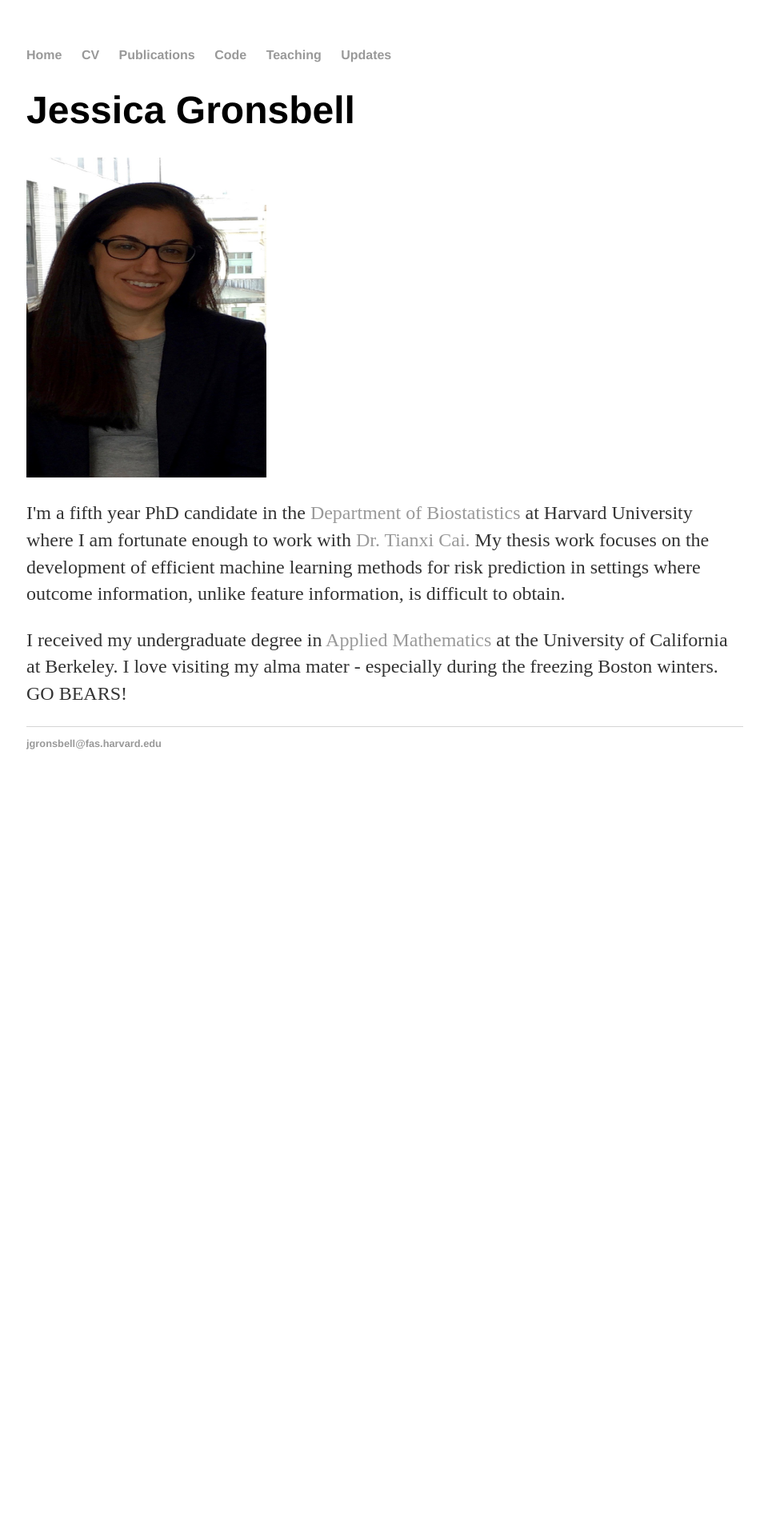
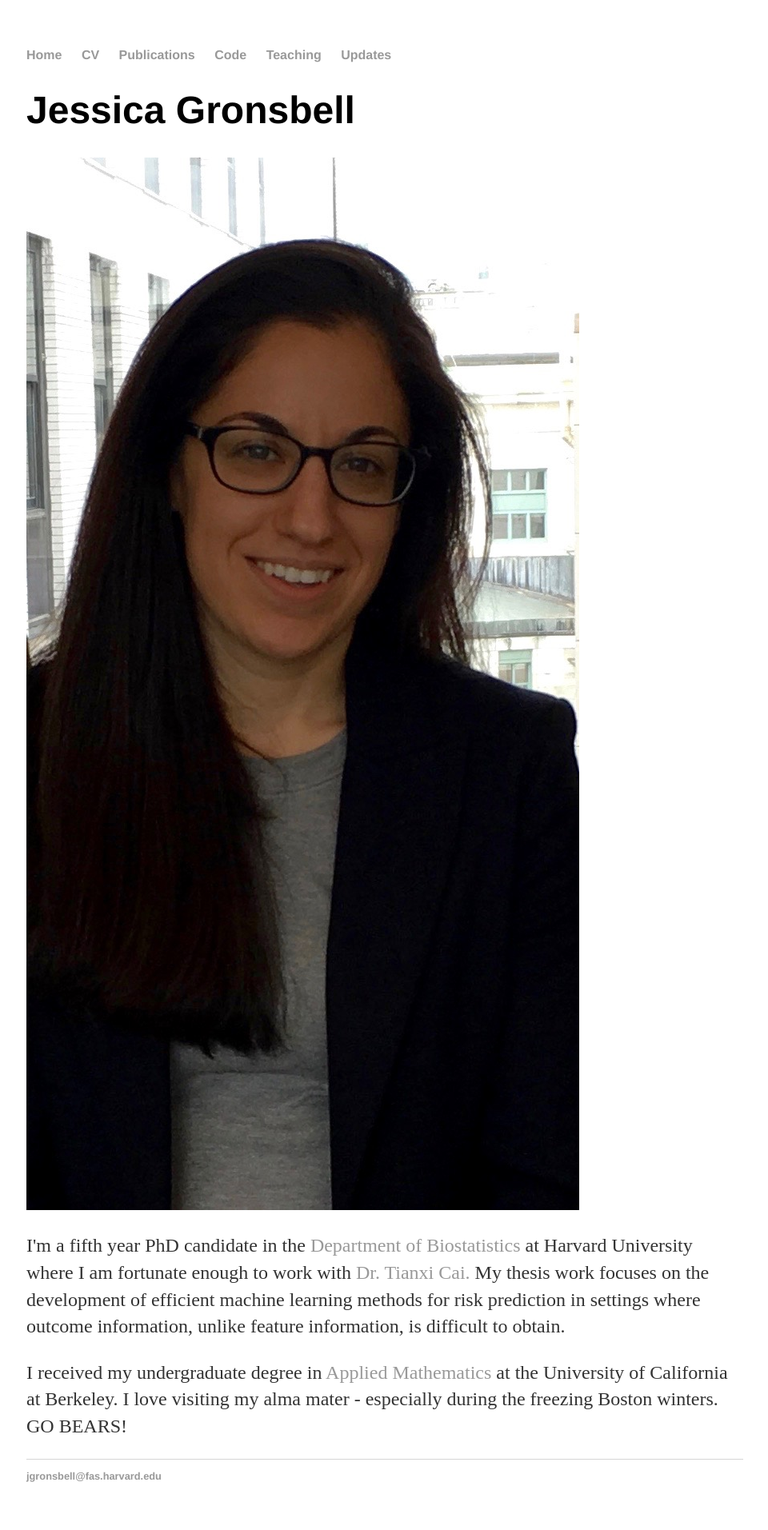
Before and after one commit to jgrons/old_website, a Jekyll site: the page built from index.html, in a window 1280 px wide. Shown: the whole page at 80% size, without its empty margins (159-1119 px from the left). Built offline with Jekyll 4.4.1, drawn with Linux system fonts in a browser that asks for light colours; before the commit the page ends 997 px from its top, so only the background shows below that.

Commit message:
Update index.html

```diff
--- a/index.html
+++ b/index.html
@@ -6,7 +6,7 @@ title: Jessica Gronsbell | PhD Candidate in Biostatistics at Harvard University
 	<h1> Jessica Gronsbell </h1>
 	<div class="span2">
         <a href="../pics/IMG_1115.jpeg">
-            <img src="../pics/IMG_1115.jpeg" HEIGHT="400" WIDTH="300"
+            <img src="../pics/IMG_1115.jpeg" HEIGHT="1316" WIDTH="691"
                   title="JG" alt="JG"/></a>
         </div>
 
```
